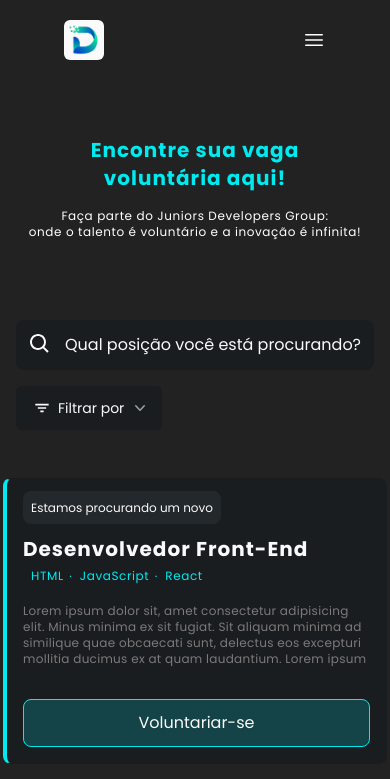
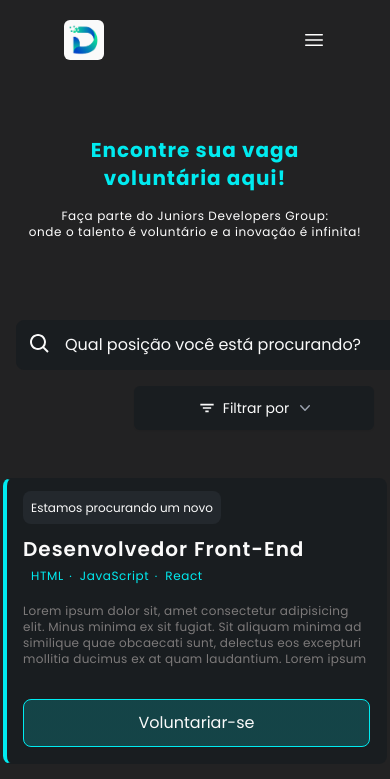
Before and after one commit to renovatt/voluntary-jdg-website, a Next.js app: page /views/vacancies in a window 390 px wide. Shown: the top 779 px of the page. Built offline with nearby package versions, Linux system fonts and the light colour scheme.

Commit message:
fix: some styles details fixed

```diff
--- a/src/app/components/CardVacancies/index.tsx
+++ b/src/app/components/CardVacancies/index.tsx
@@ -10,7 +10,7 @@ const CardVacancies = ({ techs, title, description }: CardVacanciesProps) => {
         Estamos procurando um novo
       </span>
       <article className="mt-4">
-        <h1 className="text-xl font-bold tracking-wider text-secondary">
+        <h1 className="text-xl font-semibold tracking-wider text-secondary">
           {title}
         </h1>
         {techs.map((tech, index) => (
--- a/src/app/components/VacancieDropdown/index.tsx
+++ b/src/app/components/VacancieDropdown/index.tsx
@@ -13,7 +13,7 @@ const VacancieDropdown = ({ handleCategorySelect }: VacancieDropdownProps) => {
   return (
     <Menu as="div" className="relative inline-block text-left">
       <section>
-        <Menu.Button className="inline-flex w-full items-center justify-center gap-x-1.5 rounded-md bg-primary-900 px-4 py-3 text-sm text-secondary shadow-sm hover:bg-zinc-900">
+        <Menu.Button className="inline-flex w-60 items-center justify-center gap-x-1.5 rounded-md bg-primary-900 px-4 py-3 text-sm text-secondary shadow-sm hover:bg-zinc-900">
           <BiFilter className="h-5 w-5" />
           Filtrar por
           <ChevronDownIcon
--- a/src/app/components/VacancieInputFilter/index.tsx
+++ b/src/app/components/VacancieInputFilter/index.tsx
@@ -6,11 +6,11 @@ export const VacancieInputFilter = ({
   onChange,
 }: VacancieInputFilterProps) => {
   return (
-    <section className="relative">
+    <section className="relative w-full">
       <input
         type="text"
         placeholder="Qual posição você está procurando?"
-        className="w-full rounded-lg border border-primary-300 bg-primary-900 p-3 pl-12 text-start text-secondary outline-none transition-all ease-in placeholder:text-secondary focus:border-primary md:w-96"
+        className="min-w-96 w-full rounded-lg border border-primary-300 bg-primary-900 p-3 pl-12 text-start text-secondary outline-none transition-all ease-in placeholder:text-secondary focus:border-primary md:w-96 lg:w-[30rem]"
         value={value}
         onChange={onChange}
       />
--- a/src/app/components/VacanciesPage/index.tsx
+++ b/src/app/components/VacanciesPage/index.tsx
@@ -37,7 +37,7 @@ const VacanciesPage = () => {
       className="container flex flex-col items-center justify-center px-4 md:px-20"
     >
       <VacanciesHeader />
-      <section className="mb-10 mt-20 flex w-full flex-col items-start justify-between gap-4 md:flex-row md:items-center">
+      <section className="mb-10 mt-20 flex w-full flex-col items-end justify-between gap-4 md:flex-row md:items-center">
         <VacancieInputFilter
           value={searchText}
           onChange={(e) => handleInputFilter(e.target.value)}
```
Also changed, not shown: 1 other file (tests, documents, lock files or other folders).
